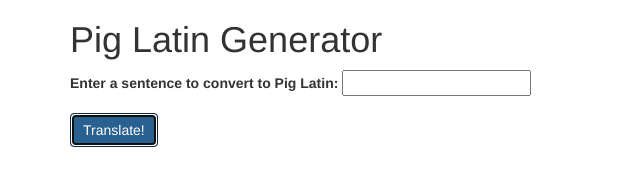
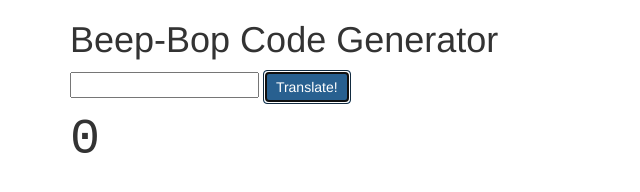
Before and after one commit to maxdhs/beep-bop, a plain HTML site: page index.html in a window 1280 px wide. Both pictures are taken after a click on the button "Translate!". Shown: the whole page, without its empty margins (0-640 px from the left). Drawn offline with Linux system fonts and the light colour scheme.

Commit message:
Add a for loop which generates a number array

```diff
--- a/index.html
+++ b/index.html
@@ -1,7 +1,7 @@
 <!DOCTYPE html>
 <html>
   <head>
-    <title>Pig Latin Generator</title>
+    <title>Beep-Bop Generator</title>
     <link href="css/bootstrap.css" rel="stylesheet" type="text/css">
     <link href="css/styles.css" rel="stylesheet" type="text/css">
     <script src="js/jquery-3.3.1.js"></script>
@@ -10,16 +10,12 @@
   <body>
     <div class="container">
 
-      <h1>Pig Latin Generator</h1>
+      <h1>Beep-Bop Code Generator</h1>
 
-      <form id="pig-latin">
-        <div class="form-group">
-          <label for="sentence">Enter a sentence to convert to Pig Latin:</label>
-          <input id="sentence" type="text"></input>
-        </div>
+      <input id="inputNumber" type="text"></input>
 
-        <button type="submit" class="btn btn-primary">Translate!</button>
-      </form>
+      <button type="submit" class="btn btn-primary">Translate!</button>
+
 
       <br>
       <p id="output"></p>
--- a/js/scripts.js
+++ b/js/scripts.js
@@ -1,36 +1,23 @@
-var pigLatin = function (sentence) {
-  var splitSentence = sentence.split(" ");
-  var mappedLatin = splitSentence.map(function(word) {
+var beepBop = function (inputNumber) {
 
-    if (word.slice(0, 2).toLowerCase() == "qu") {
-      return word.slice(2, word.length) + word.slice(0, 2) + "ay"
-    }
+  // Create an array of numbers
+  var numberArray = [];
+  for (x = 0; x <= inputNumber; x++) {
+    numberArray.push(x.toString());
+  }
+  return numberArray;
+}
 
-    if ("AEIOUaeiou".includes(word[0]) && word.length == 1) {
-      return word + "ay";
-    }
 
-    if ("AEIOUaeiou".includes(word[0])) {
-      return word + "way";
-    }
 
-    if (!"AEIOUaeiou".includes(word[0])) {
-      for (x = 0; x < word.length; x++) {
-        if ("AEIOUaeiou".includes(word[x])) {
-          var vowel = x
-          return word.slice(x, word.length) + word.slice(0, x) + "ay";
-        }
-      }
-    }
-});
-  return mappedLatin.join(" ");
-}
+
+
 
 $(document).ready(function(){
   $("button").click(function(event){
     event.preventDefault();
-    var inputSentence = $("#sentence").val();
-    $("#output").text(pigLatin(inputSentence));
+    var inputSentence = $("#inputNumber").val();
+    $("#output").text(beepBop(inputSentence));
 
   });
 });
```
Also changed, not shown: 1 other file.
